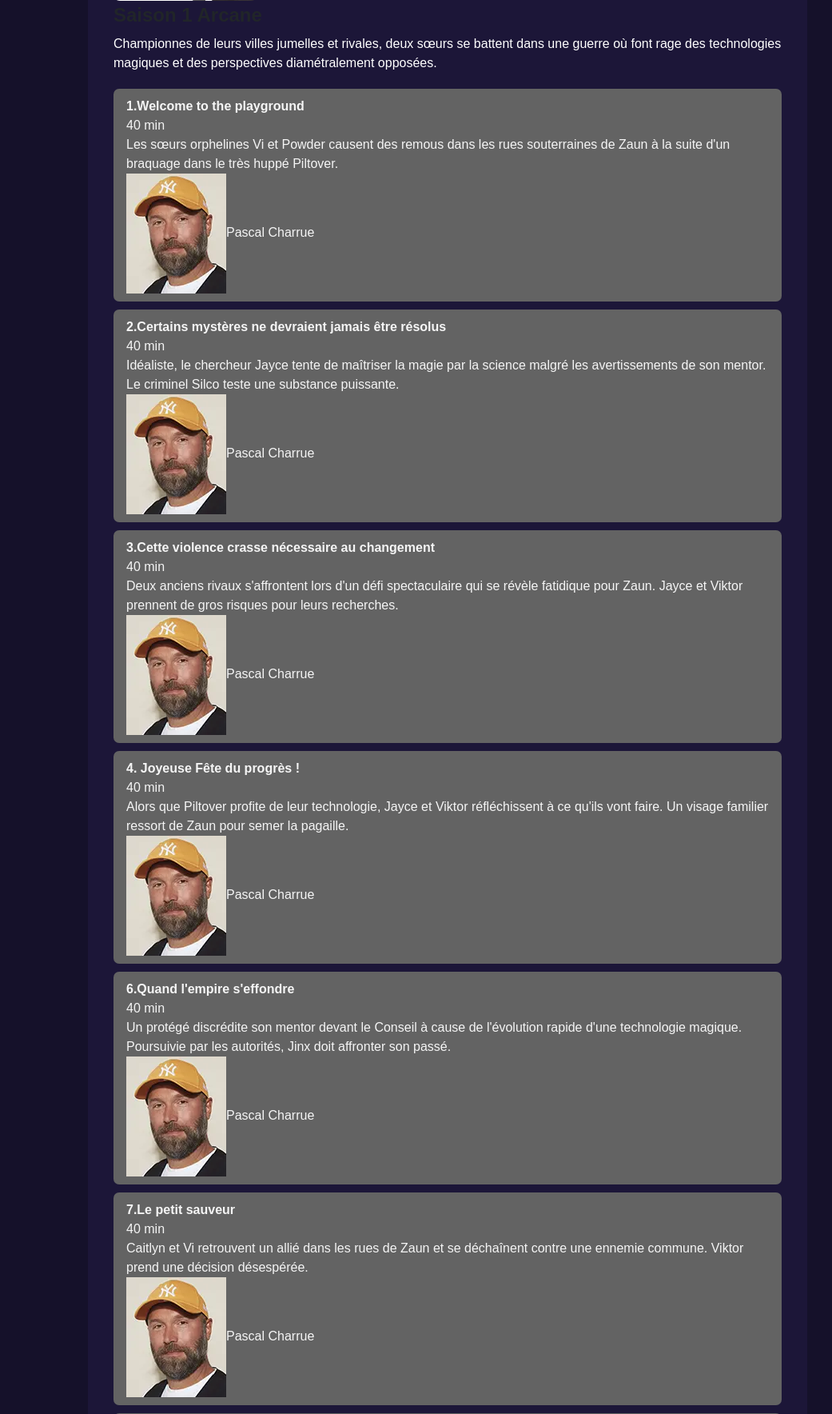
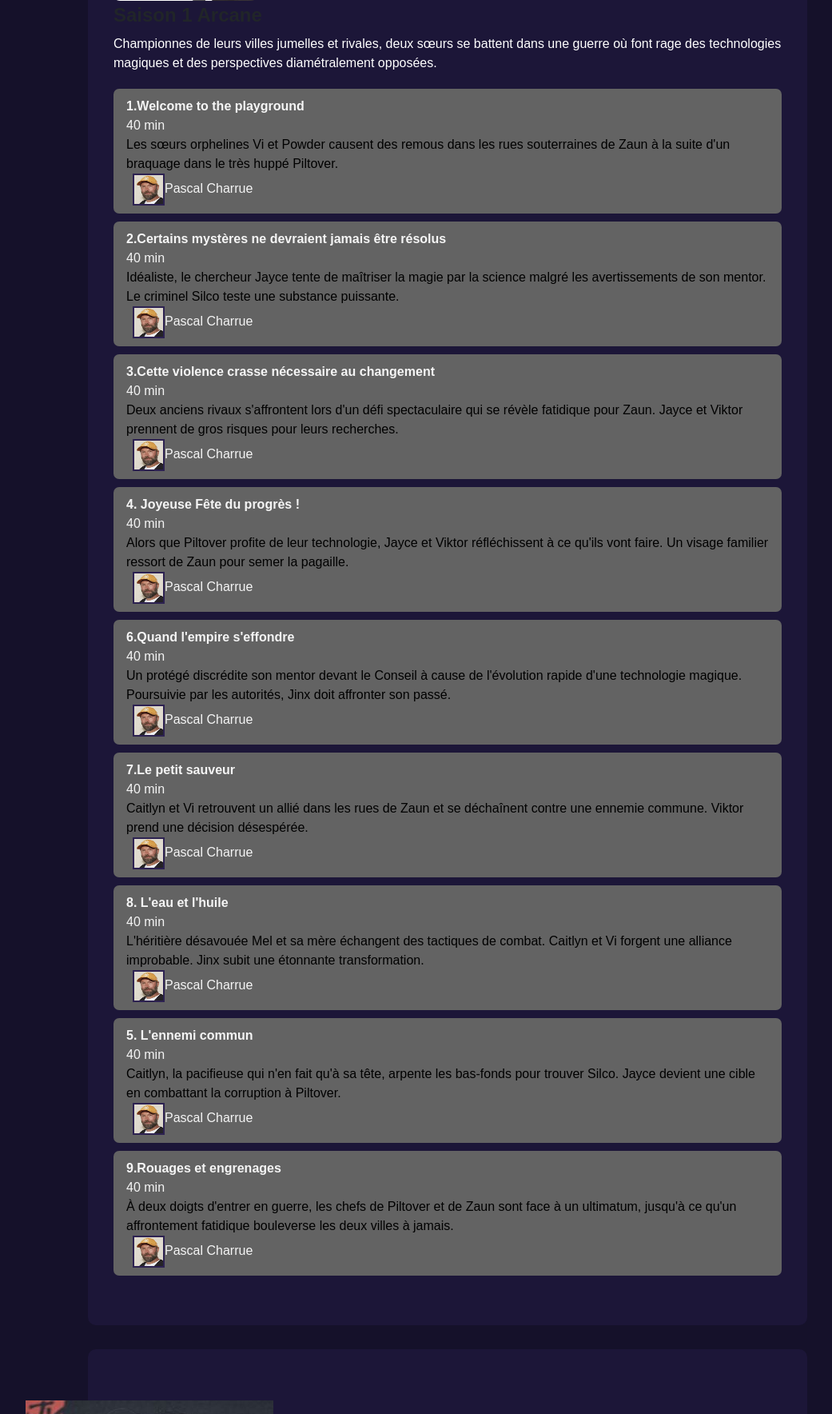
Before and after one commit to Drag-Sama/Web-3, a PHP site: page /showpage.php?serie=Arcane in a window 1280 px wide. Shown: the part 602-2370 px from the top of the page at 80% size, without its empty margins (80-1121 px from the left). Run offline with PHP 8.4, Linux system fonts and the light colour scheme; data comes from the database, SQL or seed files in the repository; some libraries are stand-ins or nearby versions.

Commit message:
Add files via upload

```diff
--- a/homepage.css
+++ b/homepage.css
@@ -5,6 +5,7 @@
     flex-wrap:wrap;
     margin-top:40px;
 }
+
 .carte{
     width:250px;
     border:1px solid #ddd;
--- a/showpage.css
+++ b/showpage.css
@@ -1,10 +1,10 @@
 
 body{
     font-family: Arial, sans-serif;
-    background-color: #15112a;
-    margin: 0;
-    padding: 0;
+    background-color:#15112a;
+
 }
+
 .titre{
     text-align:center;
      margin-top:30px;
@@ -35,6 +35,7 @@ body{
     font-size: 2.2em;
     font-weight: bold;
     color:  white;
+    border:5px t;
 }
 .serie-tag{
     font-size: 1.1em;
@@ -86,6 +87,7 @@ body{
 .episode-director{
     min-width:80px;
 }
+
 .director-photo{
     width:40px;
     height:40px;
@@ -148,5 +150,14 @@ body{
     border-color: #222;
 }
 .acteur-container{
-    color: white;
+    color:white;
 }
+.episode-description{
+    color:black;
+}
+.img-real{
+    width:40px;
+    height:40px;
+    margin-left:8px;
+    border:2px solid #2d2251;
+}
```
